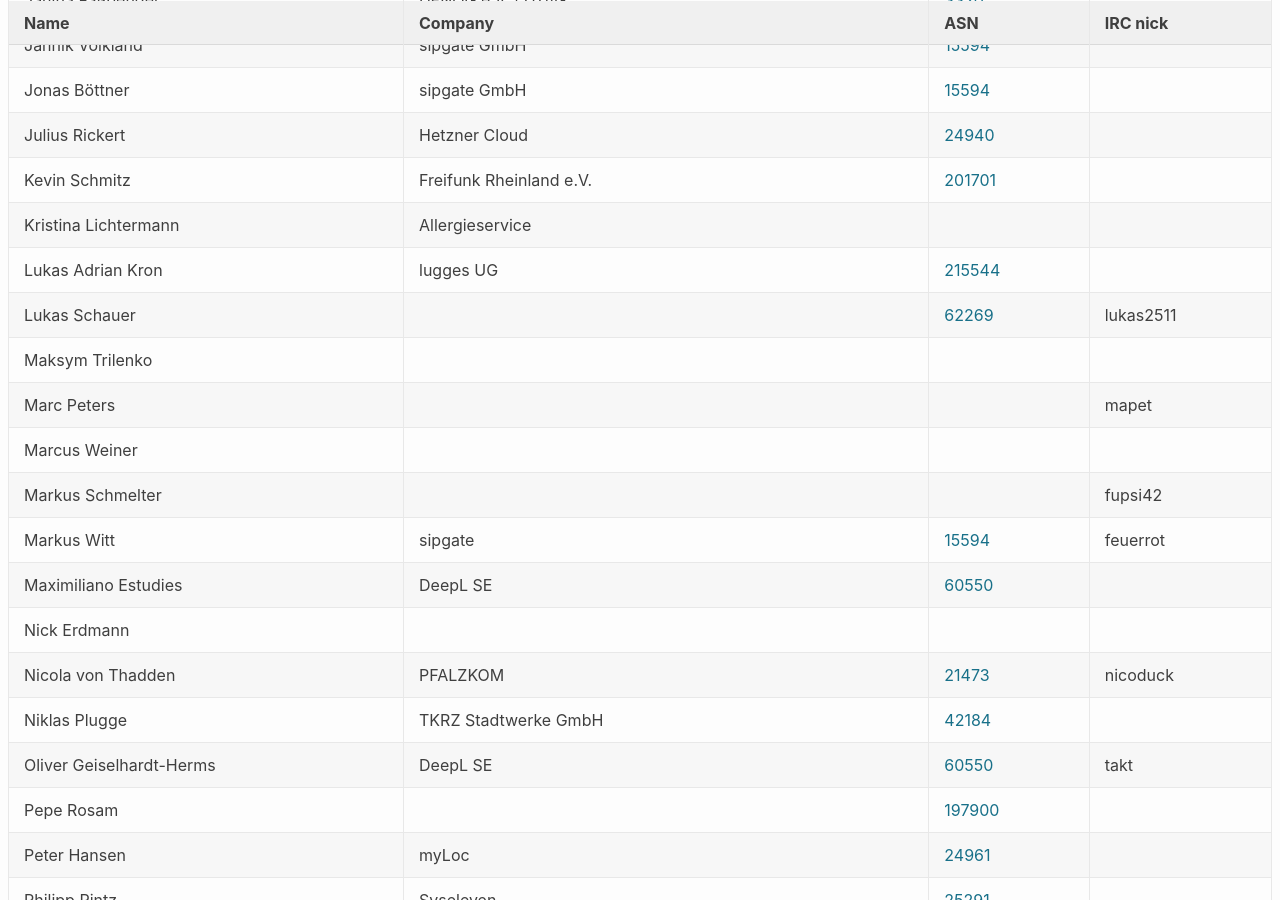
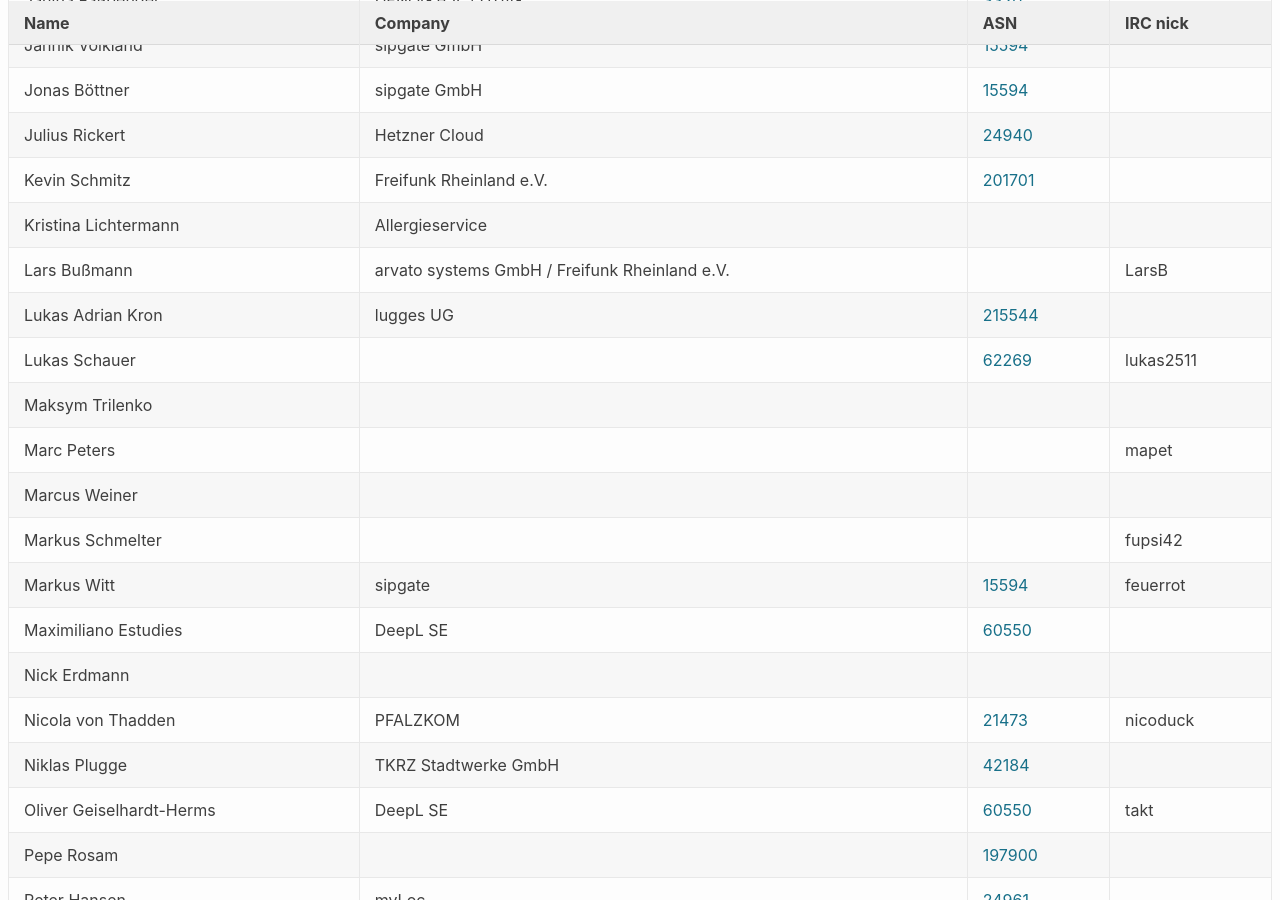
Before and after one commit to denog/pretix-attendeelist, a Jekyll site: the page built from denog-meetup-2024-03/index.markdown, in a window 1280 px wide and 900 px high, scrolled down 706 px. Built offline with Jekyll 4.4.1, drawn with Linux system fonts in a browser that asks for light colours.

Commit message:
Latest data: Fri Apr  5 06:29:43 UTC 2024

```diff
--- a/_data/attendees_denog-meetup-2024-03.json
+++ b/_data/attendees_denog-meetup-2024-03.json
@@ -117,6 +117,12 @@
     "name": "Kristina Lichtermann",
     "company": "Allergieservice",
     "irc": null,
+    "asn": null
+  },
+  {
+    "name": "Lars Bußmann",
+    "company": "arvato systems GmbH / Freifunk Rheinland e.V.",
+    "irc": "LarsB",
     "asn": null
   },
   {
```
